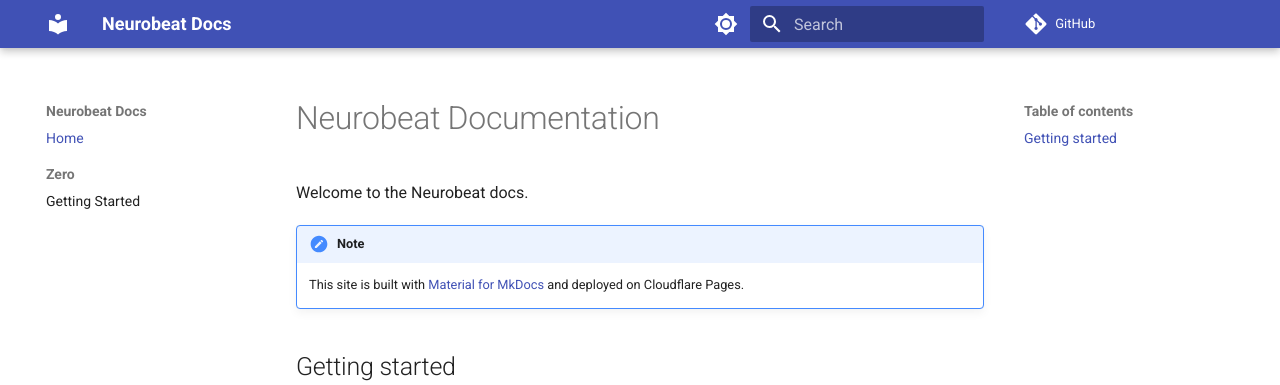
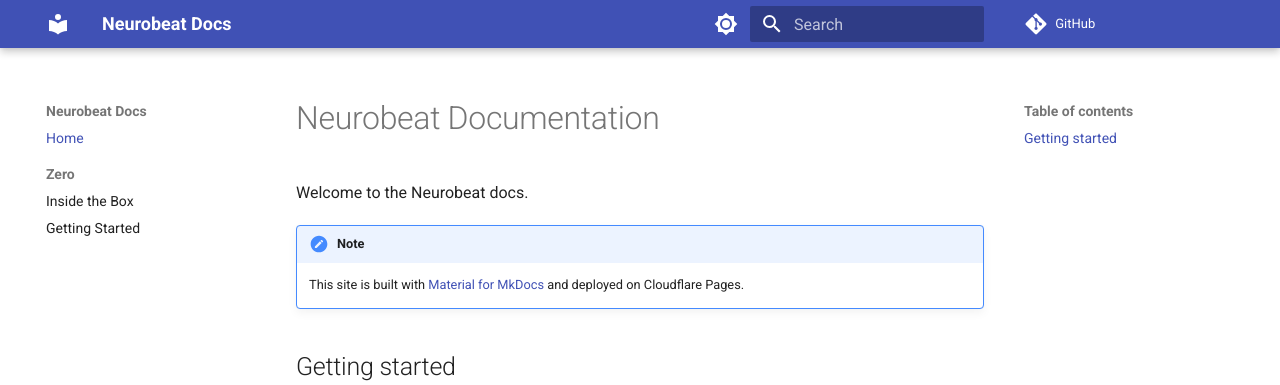
Before and after one commit to NeurobeatHQ/docs, an MkDocs documentation site: the page built from docs/index.md, in a window 1280 px wide. Shown: the top 385 px of the page. Built offline with MkDocs 1.6.1 and Material for MkDocs 9.7.7, drawn with Linux system fonts in a browser that asks for light colours; comment, search, counter and statistics services are not loaded.

Commit message:
Add Inside the Box to Zero nav

```diff
--- a/mkdocs.yml
+++ b/mkdocs.yml
@@ -36,4 +36,5 @@ markdown_extensions:
 nav:
   - Home: index.md
   - Zero:
+      - Inside the Box: zero/1-inside-the-box.md
       - Getting Started: zero/getting-started.md
```
